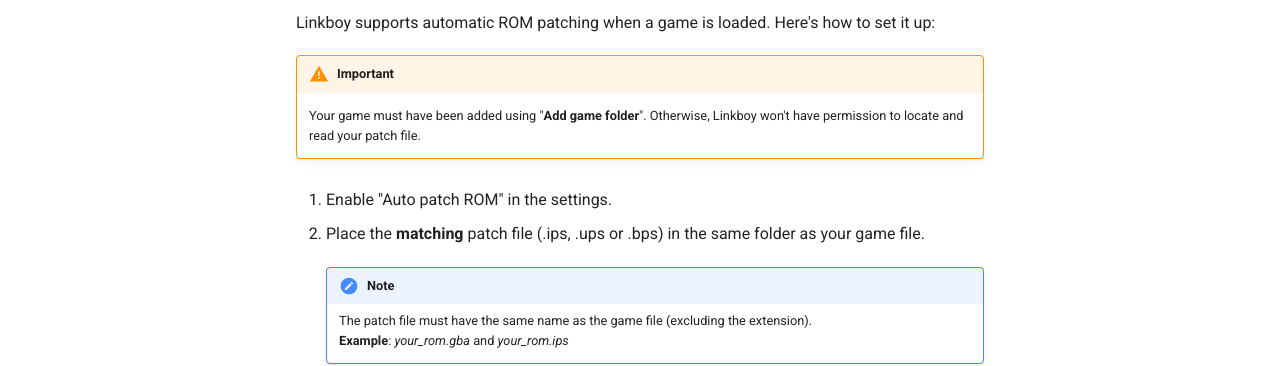
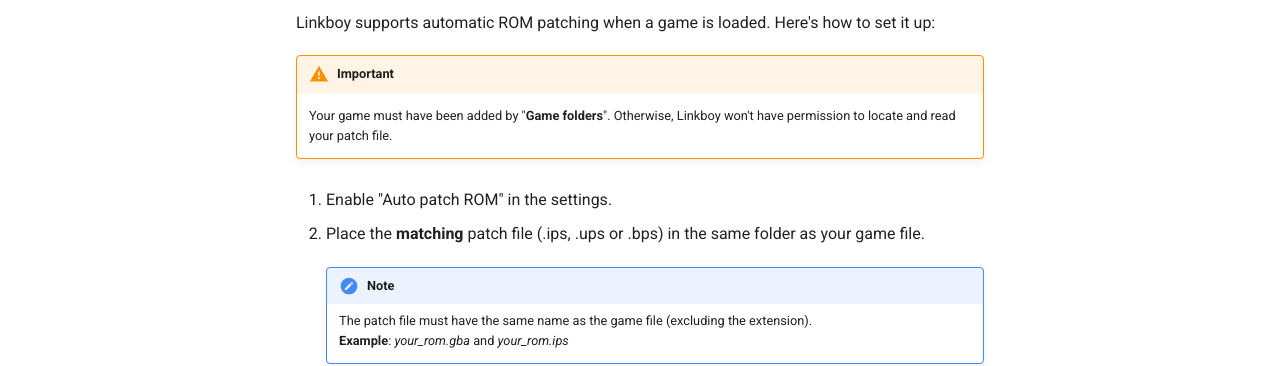
Before and after one commit to yalnie/pixelrespawn.github.io, an MkDocs documentation site: the page built from docs/using-linkboy.md, in a window 1280 px wide and 900 px high, scrolled down 1039 px. Shown: the part 342-708 px from the top of the window. Built offline with MkDocs 1.6.1 and Material for MkDocs 9.7.7, drawn with Linux system fonts in a browser that asks for light colours.

Commit message:
Change "Add game folder" => "Game folders"

```diff
--- a/docs/using-linkboy.md
+++ b/docs/using-linkboy.md
@@ -43,7 +43,7 @@
 Linkboy supports automatic ROM patching when a game is loaded. Here's how to set it up:
 
 !!! warning "Important"
-    Your game must have been added using "**Add game folder**". Otherwise, Linkboy won't have permission to locate and read your patch file.
+    Your game must have been added by "**Game folders**". Otherwise, Linkboy won't have permission to locate and read your patch file.
 
 1. Enable "Auto patch ROM" in the settings.
 
```
